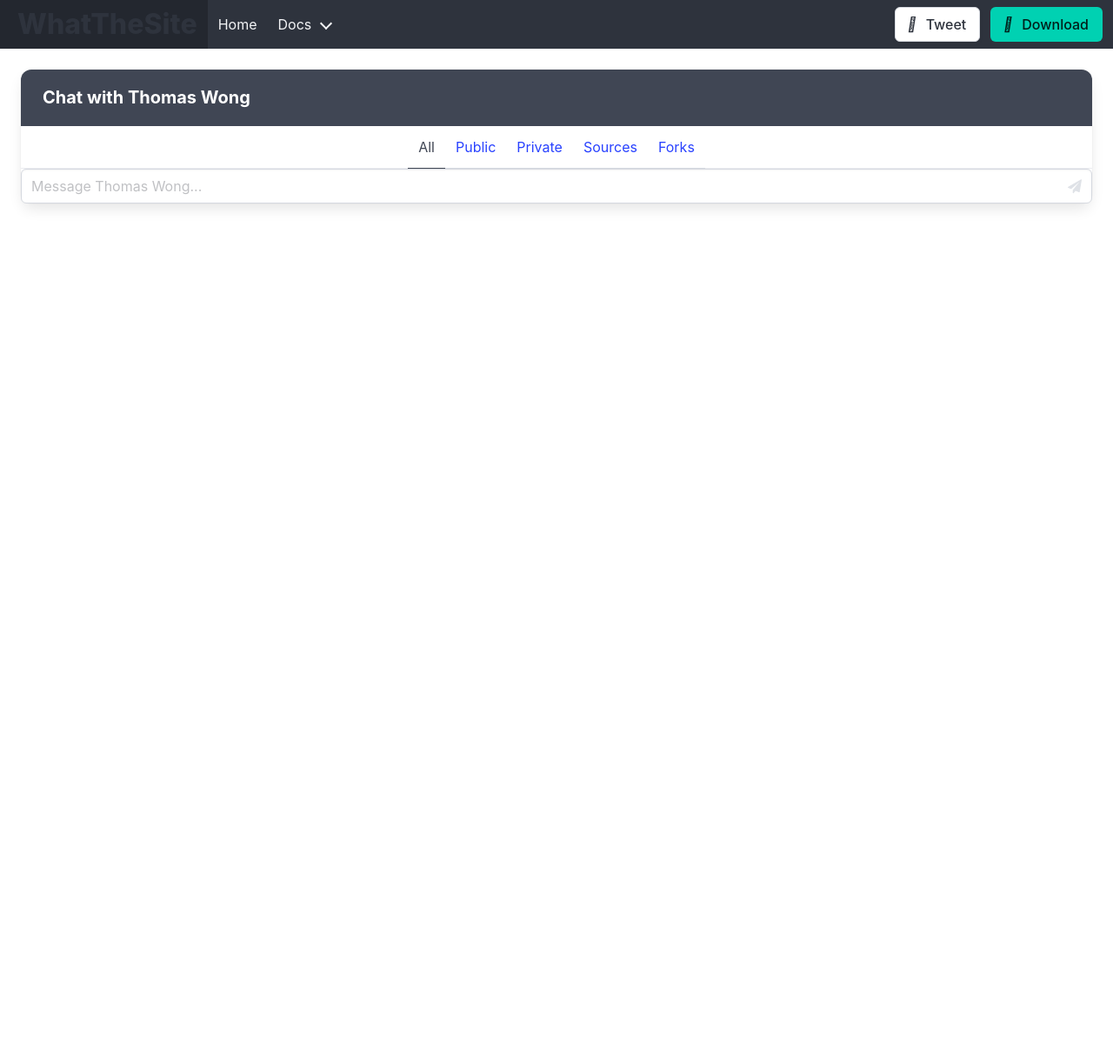
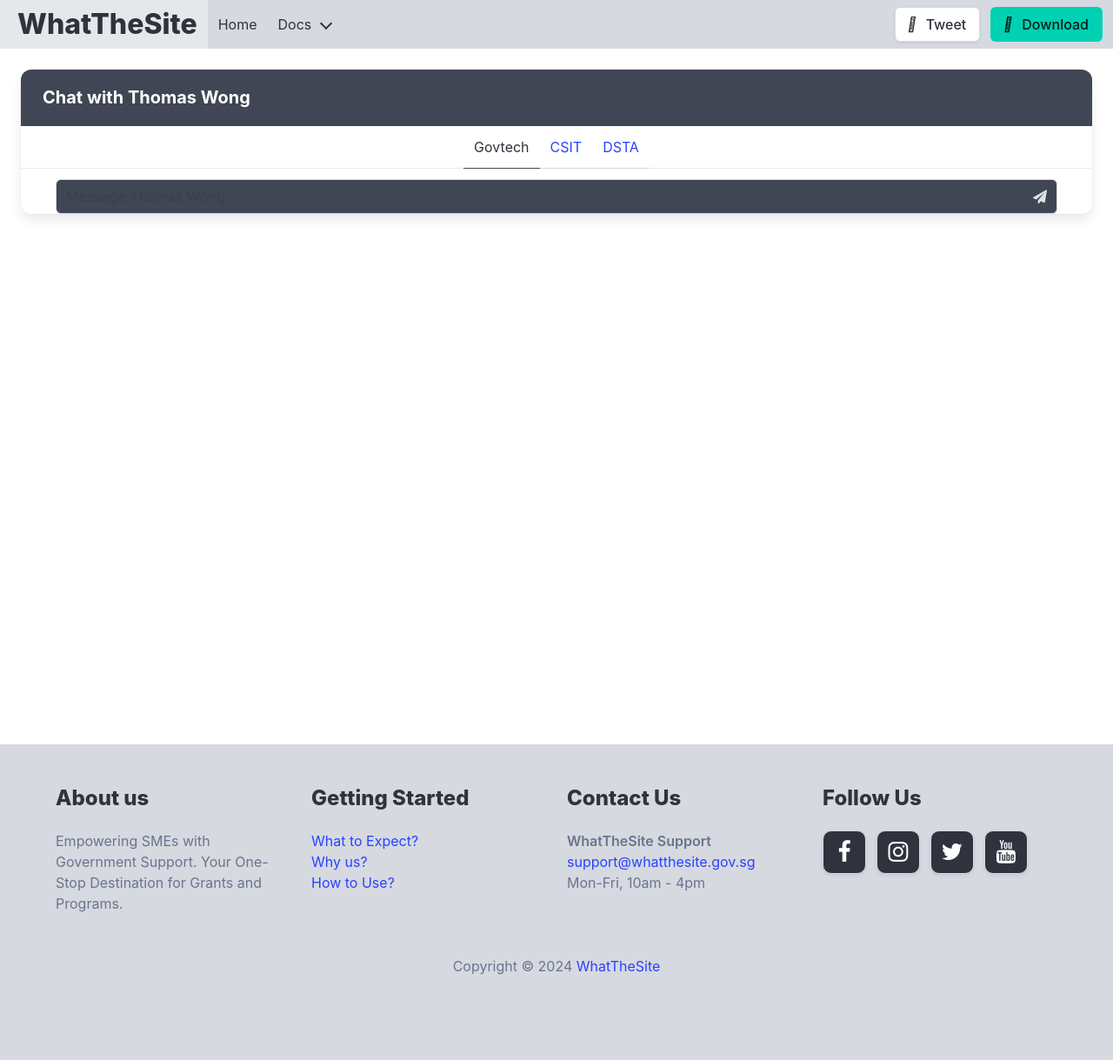
Before and after one commit to GalenLovesCheese/HackOMania, a Flask app: page /chat.html in a window 1280 px wide. Shown: the whole page at 87% size. Before the commit the page ends 240 px from the top, so only its background shows below. Run offline with Flask 3, Linux system fonts and the light colour scheme.

Commit message:
feat: add chatbot ui

```diff
--- a/app/templates/chat.html
+++ b/app/templates/chat.html
@@ -9,17 +9,16 @@
     />
     <link rel="stylesheet" type="text/css" href="{{ url_for('static', filename='bulma.css') }}"
     />
+
     <link rel="stylesheet" href="https://cdnjs.cloudflare.com/ajax/libs/font-awesome/4.7.0/css/font-awesome.min.css">
 </head>
 <body>
-<nav class="navbar is-dark">
+<nav class="navbar is-light is-background-grey-lighter">
     <div class="navbar-brand">
         <a class="navbar-item" href="">
-            <h1 class="title ml-2">WhatTheSite</h1>
-
-
+            <h1 class="title ml-2 is-color-grey-darker">WhatTheSite</h1>
         </a>
-        <div class="navbar-burger js-burger" data-target="navbarExampleTransparentExample">
+        <div class="navbar-burger js-burger is-light" data-target="navbarExampleTransparentExample">
             <span></span>
             <span></span>
             <span></span>
@@ -32,16 +31,23 @@
             <a class="navbar-item" href=""> Home </a>
             <div class="navbar-item has-dropdown is-hoverable">
                 <a class="navbar-link"> Docs </a>
-                <div class="navbar-dropdown is-boxed">
-                    <a class="navbar-item" href="https://bulma.io/documentation/overview/start/"> Overview </a>
-                    <a class="navbar-item" href="https://bulma.io/documentation/overview/modifiers/"> Modifiers </a>
+                <div class="navbar-dropdown is-boxed is-background-grey-lighter is-light">
+                    <a class="navbar-item is-background-grey-lighter is-color-grey-darker "
+                       href="https://bulma.io/documentation/overview/start/"> Overview </a>
+                    <a class="navbar-item is-background-grey-lighter is-color-grey-darker"
+                       href="https://bulma.io/documentation/overview/modifiers/"> Modifiers </a>
                     <hr class="navbar-divider">
-                    <a class="navbar-item" href="https://bulma.io/documentation/columns/basics/"> Columns </a>
-                    <a class="navbar-item is-selected" href="https://bulma.io/documentation/layout/container/">
+                    <a class="navbar-item is-background-grey-lighter is-color-grey-darker"
+                       href="https://bulma.io/documentation/columns/basics/"> Columns </a>
+                    <a class="navbar-item is-background-grey-lighter is-color-grey-darker"
+                       href="https://bulma.io/documentation/layout/container/">
                         Layout </a>
-                    <a class="navbar-item" href="https://bulma.io/documentation/form/general/"> Form </a>
-                    <a class="navbar-item" href="https://bulma.io/documentation/elements/box/"> Elements </a>
-                    <a class="navbar-item" href="https://bulma.io/documentation/components/breadcrumb/"> Components </a>
+                    <a class="navbar-item is-background-grey-lighter is-color-grey-darker"
+                       href="https://bulma.io/documentation/form/general/"> Form </a>
+                    <a class="navbar-item is-background-grey-lighter is-color-grey-darker"
+                       href="https://bulma.io/documentation/elements/box/"> Elements </a>
+                    <a class="navbar-item is-background-grey-lighter is-color-grey-darker"
+                       href="https://bulma.io/documentation/components/breadcrumb/"> Components </a>
                 </div>
             </div>
         </div>
@@ -79,36 +85,100 @@
     </div>
 </nav>
 
-<section>
-    <nav class="panel m-5">
-        <p class="panel-heading">Chat with Thomas Wong</p>
+<!--Main content -->
+<main>
+    <section class="hero is-light is-background-white is-fullheight">
+        <div class="panel m-5 ">
+            <p class="panel-heading is-background-grey-dark">Chat with Thomas Wong</p>
 
-        <p class="panel-tabs">
-            <a class="is-active">All</a>
-            <a>Public</a>
-            <a>Private</a>
-            <a>Sources</a>
-            <a>Forks</a>
+            <p class="panel-tabs mb-3">
+                <a class="is-active">Govtech</a>
+                <a>CSIT</a>
+                <a>DSTA</a>
             </p>
 
-
-        <!--        <div class="panel-block">-->
-        <!--            <button class="button is-link is-outlined is-fullwidth">-->
-        <!--                Reset all filters-->
-        <!--            </button>-->
-        <!--        </div>-->
-
+            <div id="container" class="container">
+                <div id="chat" class="chat">
+                    <div id="messages" class="messages"></div>
                     <div class="control has-icons-right">
                         <label>
-                <input class="input" type="text" placeholder="Message Thomas Wong..."/>
-                <span class="icon is-small is-right">
-                    <i class="fa fa-paper-plane"
-                    ></i>
-                </span>
+                            <input id="messageInput" class="input is-background-grey-dark" placeholder="Message Thomas Wong..."/>
+                            <button id="sendMessageButton" class="icon is-small is-right">
+                                <i class="fa fa-paper-plane"></i>
+                            </button>
                         </label>
                     </div>
-    </nav>
+                </div>
+            </div>
+        </div>
     </section>
+</main>
+
+<!--Footer-->
+<footer class="footer is-background-grey-lighter">
+    <div class="container mb-6">
+        <div class="footer-main">
+            <div class="columns">
+                <div class="column">
+                    <h4 class="title is-4 is-color-grey-darker">About us </h4>
+                    <p class="is-color-grey">
+                        Empowering SMEs with Government Support. Your One-Stop Destination for Grants and Programs.
+                    </p>
+                </div>
+                <div class="column">
+                    <h4 class="title is-4 is-color-grey-darker">Getting Started</h4>
+                    <p class="">
+                    <p><a href="#">What to Expect?</a>
+                    <p>
+                    <p><a href="#">Why us?</a>
+                    <p><a href="#">How to Use?</a>
+                    <p></p>
+                </div>
+                <div class="column">
+                    <h4 class="title is-4 is-color-grey-darker">Contact Us</h4>
+                    <p>
+                        <strong class="is-color-grey">WhatTheSite Support</strong>
+                        <a href="mailto:support@whatthesite.gov.sg">support@whatthesite.gov.sg</a>
+                    <p class="is-color-grey">Mon-Fri, 10am - 4pm</p>
+                </div>
+
+                <div class="column">
+                    <h4 class="title is-4 is-color-grey-darker">Follow Us</h4>
+
+                    <div class="buttons">
+                        <a class="button is-medium is-facebook is-inverted is-black-social">
+                  <span class="icon">
+                    <i class="fa fa-facebook fa-lg"></i>
+                  </span>
+                        </a>
+                        <a class="button is-medium is-instagram is-inverted is-black-social">
+                  <span class="icon">
+                    <i class="fa fa-instagram fa-lg"></i>
+                  </span>
+                        </a>
+                        <a class="button is-medium is-twitter is-inverted is-black-social">
+                  <span class="icon">
+                    <i class="fa fa-twitter fa-lg"></i>
+                  </span>
+                        </a>
+                        <a class="button is-medium is-youtube is-inverted is-black-social">
+                  <span class="icon">
+                    <i class="fa fa-youtube fa-lg"></i>
+                  </span>
+                        </a>
+                    </div>
+                </div>
+            </div>
+        </div>
+    </div>
+
+    <div class="has-text-centered">
+        <p class="mt-4 is-color-grey">
+            Copyright © 2024
+            <a href="https://github.com/GalenLovesCheese/HackOMania">WhatTheSite</a>
+        </p>
+    </div>
+</footer>
 <script src="{{url_for('static', filename='script.js')}}"></script>
 </body>
 </html>
```
Lines whose indentation alone changed are shown as unchanged.
